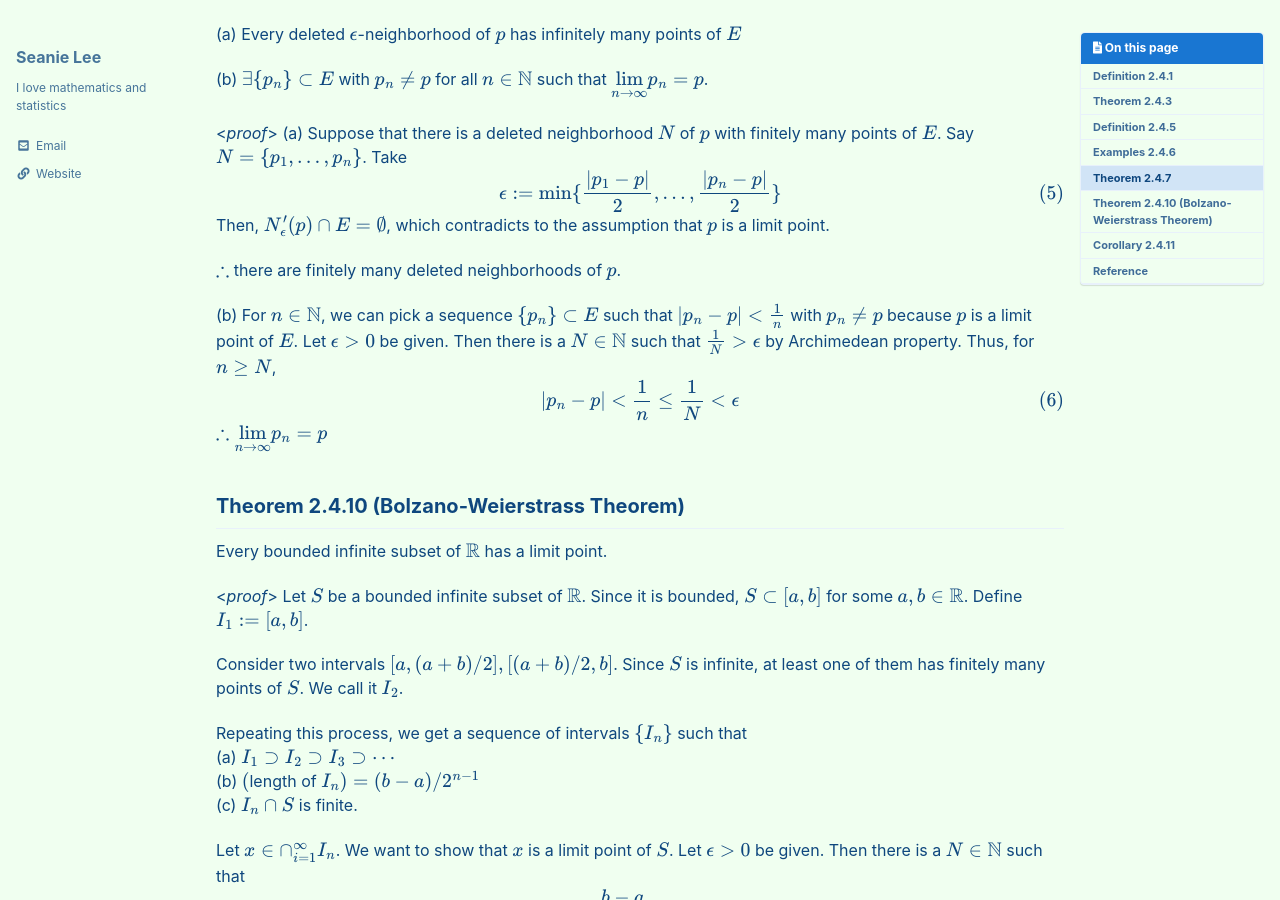
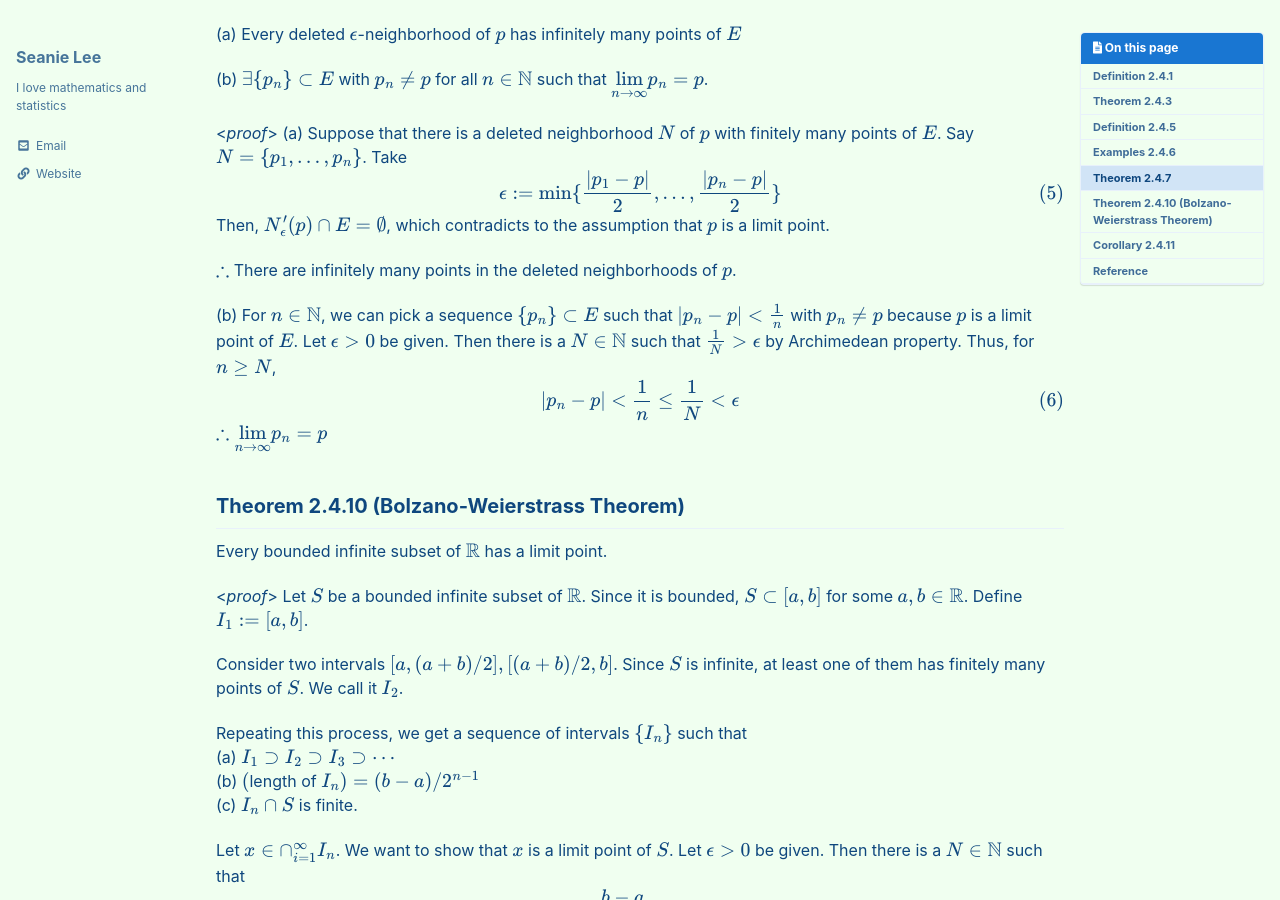
Before and after one commit to seanie12/blog, a Jekyll site: the page built from _posts/2020-12-05-subsequence-bolzano-weierstrass.md, in a window 1280 px wide and 900 px high, scrolled down 1913 px. Built offline with Jekyll 4.4.1, drawn with Linux system fonts in a browser that asks for light colours; cached includes are drawn as plain includes; formulas are drawn with MathJax 3.

Commit message:
Update 2020-12-05-subsequence-bolzano-weierstrass.md

```diff
--- a/_posts/2020-12-05-subsequence-bolzano-weierstrass.md
+++ b/_posts/2020-12-05-subsequence-bolzano-weierstrass.md
@@ -108,7 +108,7 @@ $$
 $$
 Then, $N^\prime_\epsilon (p) \cap E = \emptyset$, which contradicts to the assumption that $p$ is a limit point.
 
-$\therefore$ there are finitely many deleted neighborhoods of $p$.
+$\therefore$ There are infinitely many points in the deleted neighborhoods of $p$.
 $$\tag*{$\square$}$$
 
 (b) For $n\in\mathbb{N}$, we can pick a sequence $$\{p_n\}\subset E$$ such that $|p_n-p|<\frac{1}{n}$ with $p_n\neq p$ because $p$ is a limit point of $E$. Let $\epsilon>0$ be given. Then there is a $N\in\mathbb{N}$ such that $\frac{1}{N}>\epsilon$ by Archimedean property. Thus, for $n\geq N$,
```
